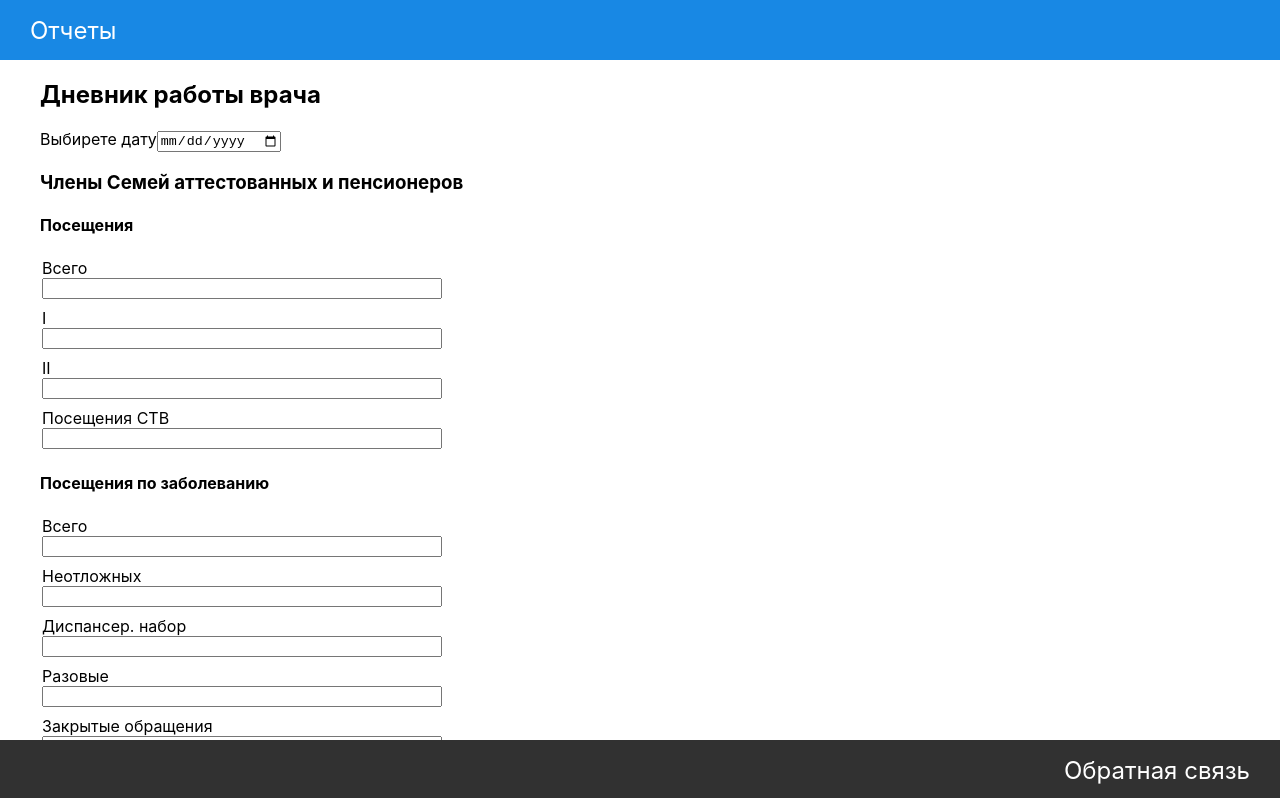
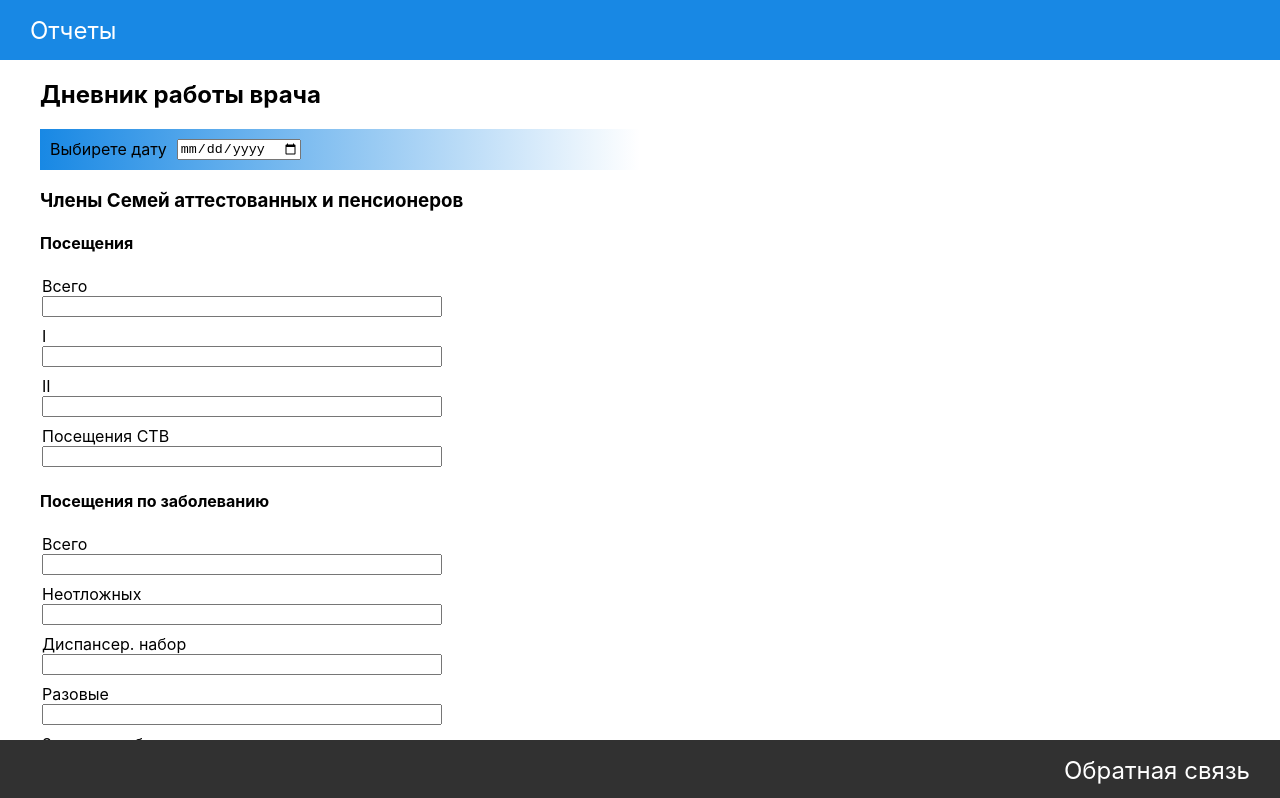
Before and after one commit to WonderLuc/report-app, a React (Create React App) app: page /doctor-dairy in a window 1280 px wide. Shown: the top 798 px of the page. Built offline with nearby package versions, Linux system fonts and the light colour scheme.

Commit message:
feat: add classes and styles for Calendar component

```diff
--- a/src/Calendar/Calendar.css
+++ b/src/Calendar/Calendar.css
@@ -0,0 +1,10 @@
+.calendar{
+  display: flex;
+  padding: 10px;
+  background: linear-gradient(90deg,#1888e4 , transparent 50%);
+}
+
+
+.calendar__text{
+  margin-right: 10px;
+}
--- a/src/Calendar/Calendar.js
+++ b/src/Calendar/Calendar.js
@@ -3,9 +3,9 @@ import './Calendar.css';
 function Calendar(props){
 
   return(
-    <div>
-      <label htmlFor="day">Выбирете дату</label>
-      <input id="day" type="date" name="day"
+    <div className="calendar">
+      <label className="calendar__text" htmlFor="day">Выбирете дату</label>
+      <input className="calendar__input" id="day" type="date" name="day"
         value={props.date}
         onChange={(e)=>{props.setDate(e.target.value)}} />
     </div>
```
